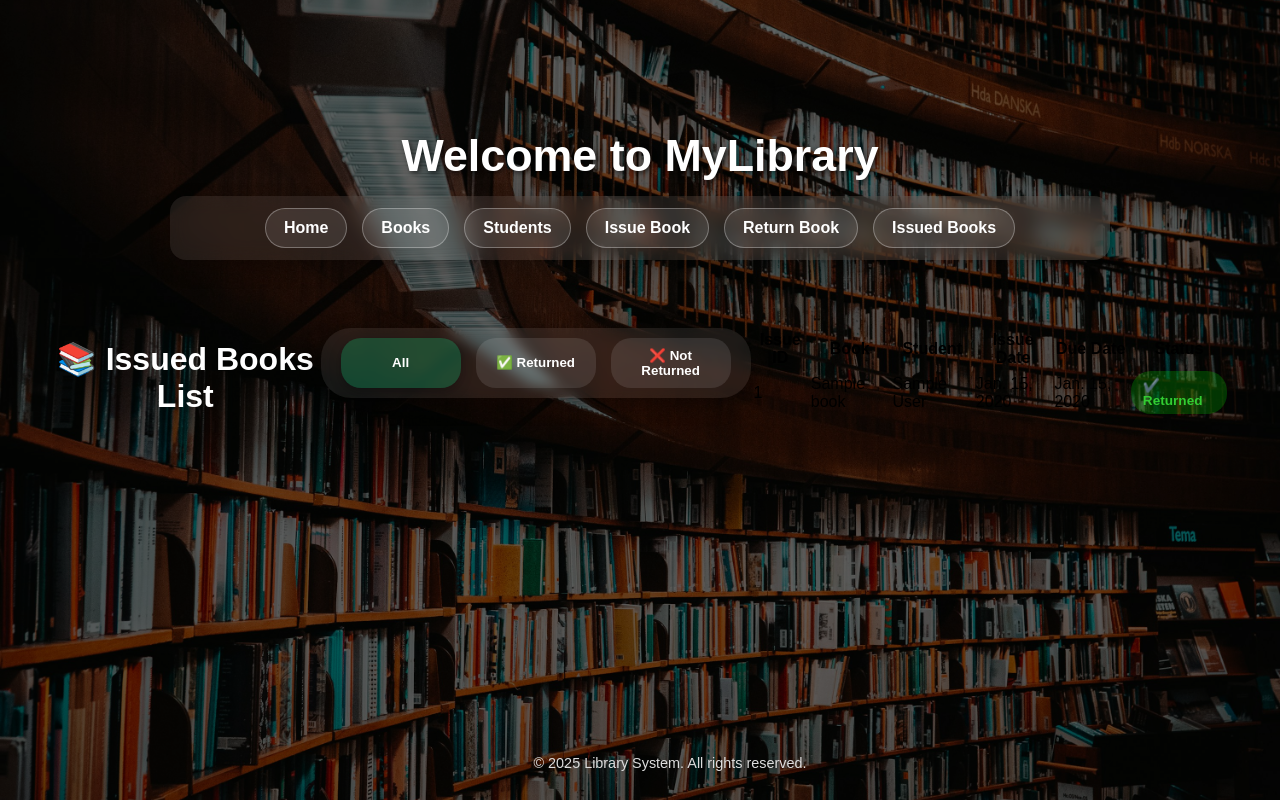
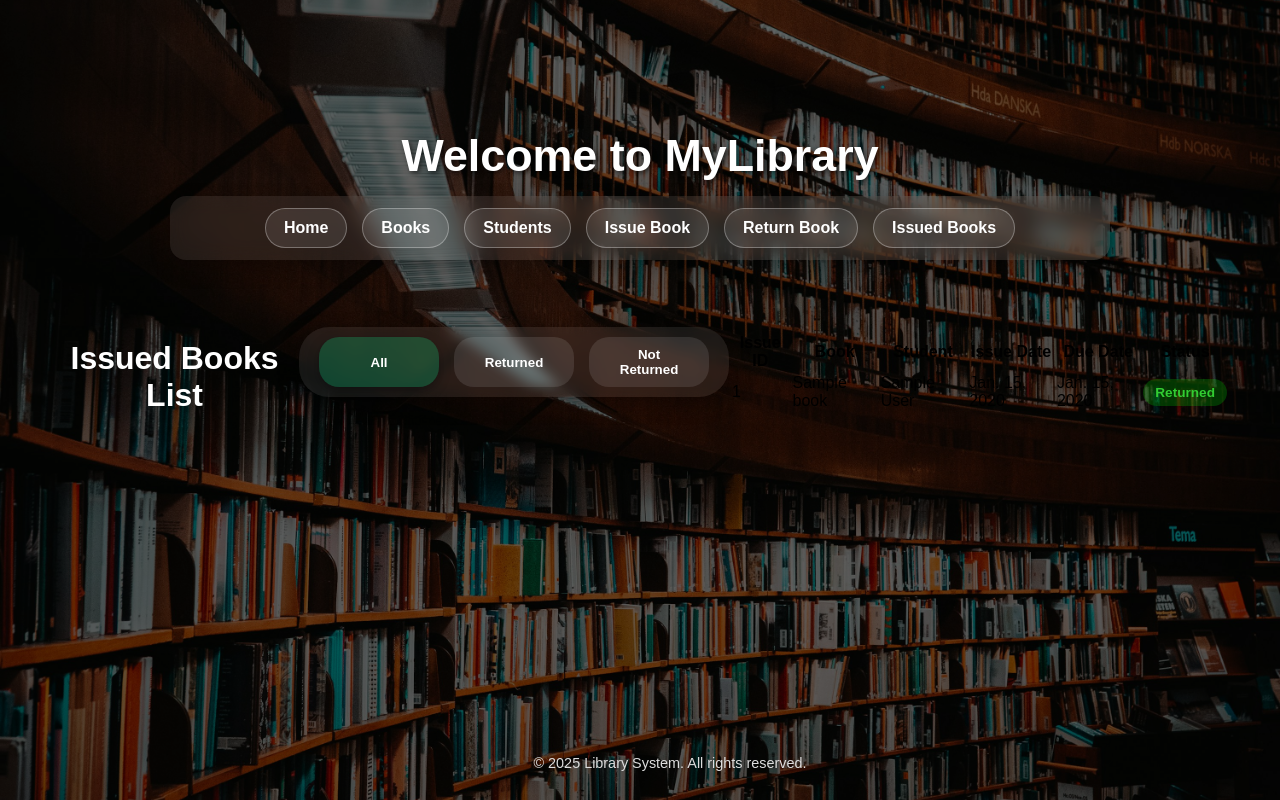
Before and after one commit to Vikasprajapat1602/L-M-S, a Django app: page /issue-list/ in a window 1280 px wide. Run offline with Django 5.2, Linux system fonts and the light colour scheme; tables that the repository leaves empty hold one stand-in row (values such as "Sample post").

Commit message:
Update issue_list.html

```diff
--- a/library/templates/library/issue_list.html
+++ b/library/templates/library/issue_list.html
@@ -3,13 +3,13 @@
 {% block content %}
 
 
-<h2 class="issue-page-title">📚 Issued Books List</h2>
+<h2 class="issue-page-title"> Issued Books List</h2>
 
 <!-- Tabs for filter -->
 <div class="issue-tabs">
     <button class="tab-button active" onclick="filterIssues('all')">All</button>
-    <button class="tab-button" onclick="filterIssues('returned')">✅ Returned</button>
-    <button class="tab-button" onclick="filterIssues('not-returned')">❌ Not Returned</button>
+    <button class="tab-button" onclick="filterIssues('returned')"> Returned</button>
+    <button class="tab-button" onclick="filterIssues('not-returned')"> Not Returned</button>
 </div>
 
 <table class="issued-table" id="issuedTable">
@@ -33,9 +33,9 @@
         <td>{{ issue.due_date }}</td>
         <td>
             {% if issue.is_returned %}
-                <span class="status-badge returned">✔️ Returned</span>
+                <span class="status-badge returned"> Returned</span>
             {% else %}
-                <span class="status-badge not-returned">❌ Not Returned</span>
+                <span class="status-badge not-returned"> Not Returned</span>
             {% endif %}
         </td>
     </tr>
```
